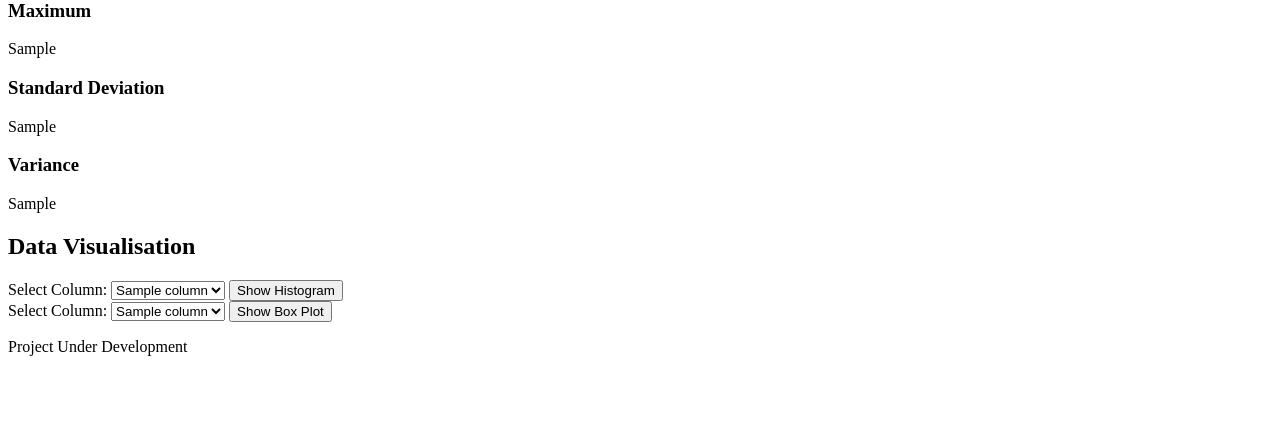
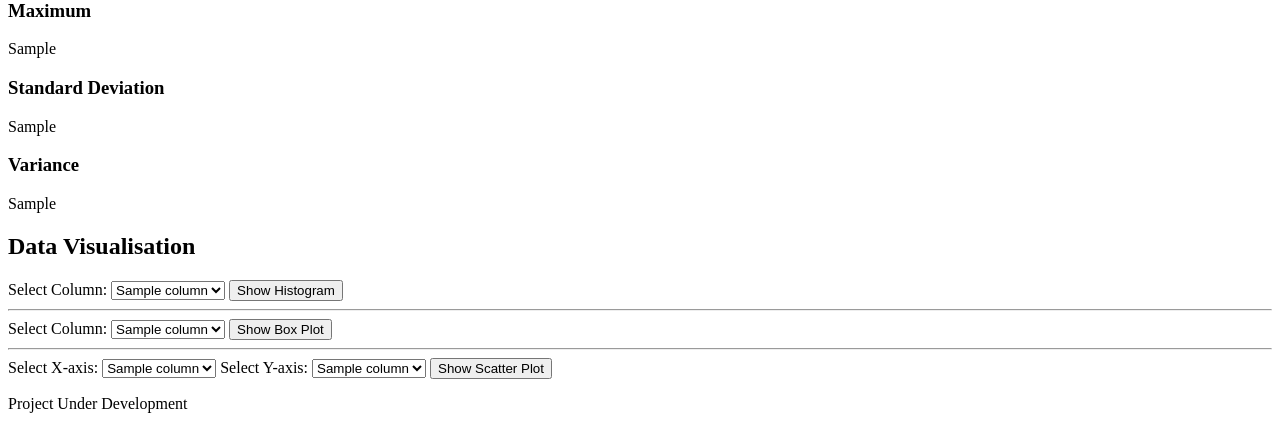
Before and after one commit to Neelu-Verma-26/DataSense-AI, a Flask app: template templates/index.html in a window 1280 px wide. Shown: the part 1201-1630 px from the top of the page. Before the commit the page ends 1557 px from the top, so only its background shows below. Run offline with Flask 3, Linux system fonts and the light colour scheme; the template is opened without the code that fills it: most values are stand-ins (such as "Sample title", 1, 10 or a date in 2020).

Commit message:
add scatter plot visualization with numeric validation

```diff
--- a/app.py
+++ b/app.py
@@ -267,5 +267,56 @@ def show_boxplot():
                             duplicate_rows = duplicate_rows,
                             boxplot_image="boxplot.png")
 
+@app.route("/show_scatter", methods=["POST"])
+def show_scatter():
+    x_column = request.form.get("x_column")
+    y_column = request.form.get("y_column")
+    file_path = session.get("file_path")
+    if file_path is None:
+        return "Please upload a file first"
+
+    df = pd.read_csv(file_path)
+
+    rows, columns, column_names, missing_values_html, duplicate_rows, table = generate_dataset_report(df)
+
+    if not pd.api.types.is_numeric_dtype(df[x_column]) or not pd.api.types.is_numeric_dtype(df[y_column]):
+        return render_template(
+            "index.html",
+            error="Please select numeric columns.",
+            table=table,
+            rows=rows,
+            columns=columns,
+            column_names=column_names,
+            missing_values_html=missing_values_html,
+            duplicate_rows=duplicate_rows,
+            histogram_image=None,
+            boxplot_image=None,
+            scatter_image=None
+        )
+
+    x_data = df[x_column]
+    y_data = df[y_column]
+
+    plt.figure(figsize=(8,5))
+    plt.scatter(x_data, y_data)
+    plt.title(f"Scatter Plot of {x_column} vs {y_column}")
+    plt.xlabel(x_column)
+    plt.ylabel(y_column)
+    plt.savefig("static/scatter.png")
+    plt.close()
+
+    rows, columns, column_names, missing_values_html, duplicate_rows, table = generate_dataset_report(df)
+
+    return render_template("index.html",
+                           table=table,
+                           rows=rows,
+                           columns=columns,
+                           column_names=column_names,
+                           missing_values_html=missing_values_html,
+                           duplicate_rows=duplicate_rows,
+                           scatter_image= "scatter.png",
+                           histogram_image=None,
+                           boxplot_image=None)
+
 if __name__ == "__main__":
     app.run(debug = True, port=5001)
--- a/templates/index.html
+++ b/templates/index.html
@@ -121,6 +121,7 @@
         <img src="{{ url_for('static', filename=histogram_image) }}", alt="Histogram">
     {% endif %}
 
+    <hr>
     <form action="/show_boxplot" method="post">
         <label for="box_column">Select Column:</label>
         <select name="column" id="box_column">
@@ -137,6 +138,38 @@
         <img src="{{ url_for('static', filename=boxplot_image) }}" alt="Box Plot">
     {% endif %}
 
+    <hr>
+    {% if error %}
+        <p style="color:red;">{{ error }}</p>
+    {% endif %}
+
+    <form action="/show_scatter" method="post">
+        <label for="x_column">Select X-axis: </label>
+        <select name="x_column" id="x_column">
+            {% for column in column_names %}
+                <option value="{{ column }}">
+                    {{ column }}
+                </option>
+            {% endfor %}
+        </select>
+
+        <label for="y_column">Select Y-axis: </label>
+        <select name="y_column" id="y_column">
+            {% for column in column_names %}
+                <option value="{{ column }}">
+                    {{ column }}
+                </option>
+            {% endfor %}
+        </select>
+
+        <button type="submit">Show Scatter Plot</button>
+    </form>
+
+    {% if scatter_image %}
+        <h3>Scatter Plot</h3>
+        <img src="{{ url_for('static', filename=scatter_image) }}" alt="Scatter Plot">
+    {% endif %}
+
 <p>Project Under Development</p>
 </body>
 </html>
```
Also changed, not shown: static/scatter.png (added).
